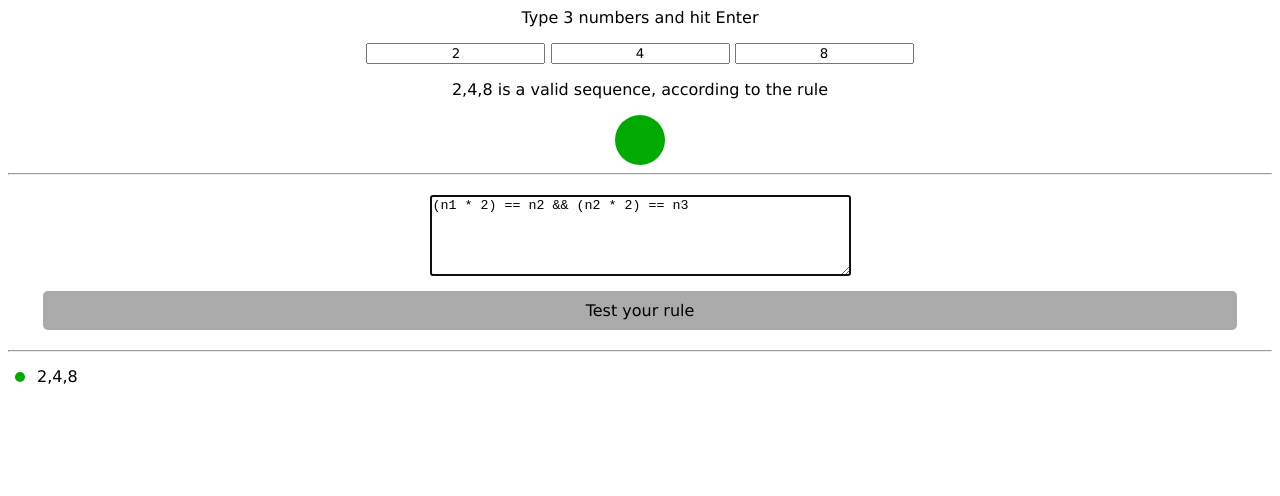
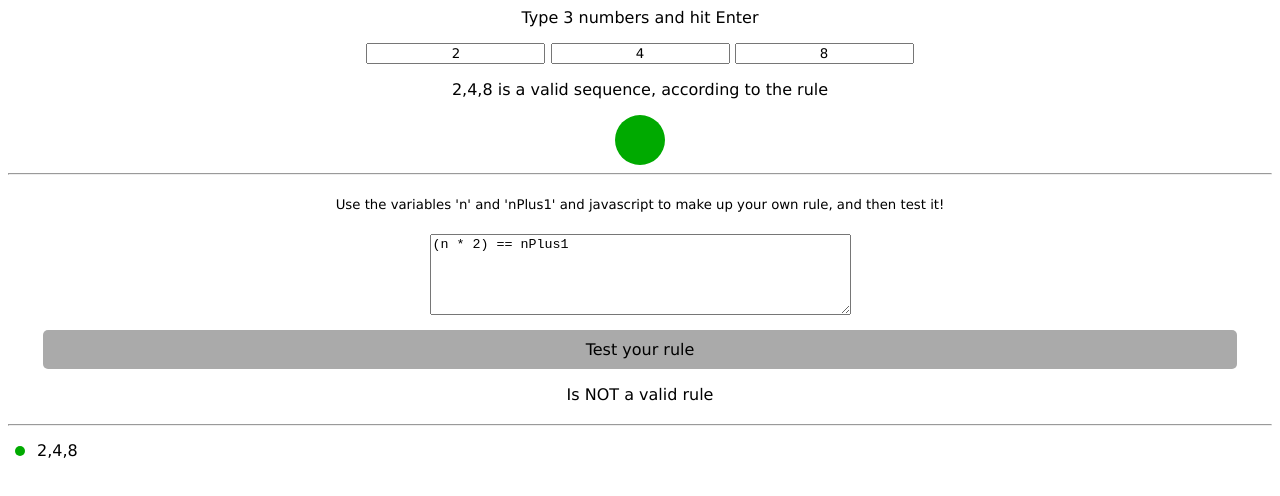
Before and after one commit to igorbc/discover-the-rule, a plain HTML site: page index.html in a window 1280 px wide. Both pictures are taken after a click on the element "Test your rule". Drawn offline with Linux system fonts and the light colour scheme.

Commit message:
Refines the rule testing feature

```diff
--- a/css/index.css
+++ b/css/index.css
@@ -48,3 +48,9 @@ td {
   text-align: left;
   padding: 5px;
 }
+
+h5 {
+  display: block;
+  text-transform: left;
+  font-weight: normal;
+}
--- a/index.html
+++ b/index.html
@@ -22,7 +22,8 @@
     </div>
     <hr>
     <div class="the-supposed-rule">
-      <textarea id="the-supposed-rule" rows = "5" cols = "50">(n1 * 2) == n2 && (n2 * 2) == n3</textarea>
+      <h5>Use the variables 'n' and 'nPlus1' and javascript to make up your own rule, and then test it!</h5>
+      <textarea id="the-supposed-rule" rows = "5" cols = "50">(n * 2) == nPlus1</textarea>
       <div id="test-rule" onclick="testRule()">Test your rule</div>
       <p id="rule-validation"></p>
     </div>
--- a/js/theRule.js
+++ b/js/theRule.js
@@ -69,25 +69,32 @@ function validate(n) {
 function validateRule(){
   func = document.getElementById("the-supposed-rule").value + ";"
 
-  // console.log(func);
+  console.log(func);
 
   for(var i = 0; i < testCases.length; i++) {
-    var n1 = testCases[i].seq[0];
-    var n2 = testCases[i].seq[1];
-    var n3 = testCases[i].seq[2];
+    var seq = testCases[i].seq;
 
-    funcResult = eval(func);
-    // console.log(funcResult);
-    if (testCases[i].ans !== eval(func)) {
-      // console.log("invalid rule");
-      // console.log(
-      //   "got " +
-      //   eval(func) +
-      //   " for " +
-      //   [n1, n2, n3].toString() +
-      //   " when the answer should have been " +
-      //   testCases[i].ans
-      // );
+    for(var j = 0; j < seq.length - 1; j++) {
+      var n = seq[j];
+      var nPlus1 = seq[j+1];
+      theAnswer = true;
+      funcResult = eval(func);
+      console.log(funcResult);
+      console.log("n " + n);
+      console.log("nPlus1 " + nPlus1);
+      theAnswer = theAnswer && eval(func);
+      if(!theAnswer) break;
+    }
+    if(theAnswer != testCases[i].ans) {
+      console.log("invalid rule");
+      console.log(
+        "got " +
+        theAnswer +
+        " for " +
+        testCases[i].seq.toString() +
+        " when the answer should have been " +
+        testCases[i].ans
+      );
       return false;
     }
   }
```
